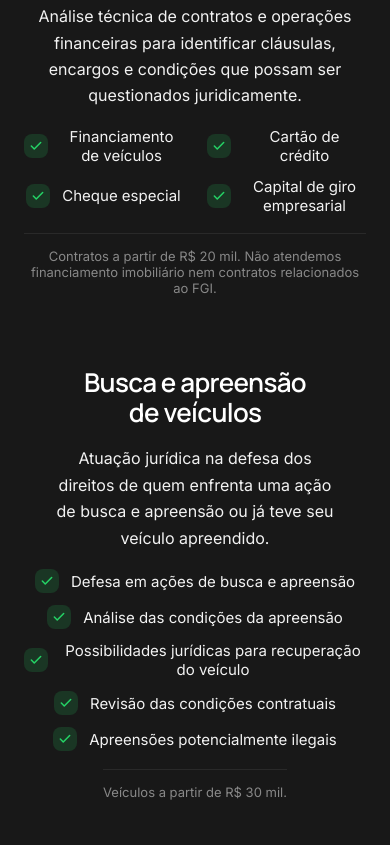
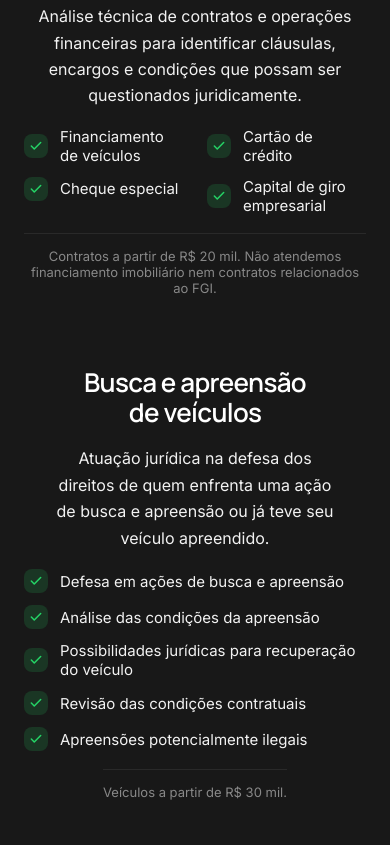
Before and after one commit to agenciaadsbr/Luis-Vaz-Advogados, a plain HTML site: page index.html in a window 390 px wide. Shown: the part 4519-5364 px from the top of the page. Drawn offline with Linux system fonts and the light colour scheme; no server answers.

Commit message:
Mobile: listas com ícone alinhadas à esquerda dentro do bloco centralizado
Co-Authored-By: Claude Opus 5.5 <noreply@anthropic.com>
Claude-Session: https://claude.ai/code/session_01QwhNRGadjS8GQLV6cqAxXe

```diff
--- a/assets/css/lp.css
+++ b/assets/css/lp.css
@@ -67,6 +67,10 @@ section[id],#form{scroll-margin-top:16px}
   .lp .fld label,.lp .fld-err{align-self:center}
   .m-hide{display:none!important}
   .m-pad{padding-top:64px!important;padding-bottom:64px!important}
+  /* listas com ícone: bloco centralizado, itens alinhados à esquerda */
+  .lp ul{width:fit-content;max-width:100%;margin-left:auto!important;margin-right:auto!important;justify-items:start;align-items:flex-start!important}
+  .lp ul li,.lp ul li *{text-align:left!important}
+  .lp ul li{justify-content:flex-start!important}
   .lp .faq summary{justify-content:space-between!important;gap:16px}
   .faq summary > span:first-child{flex:1;min-width:0}
 }
```
